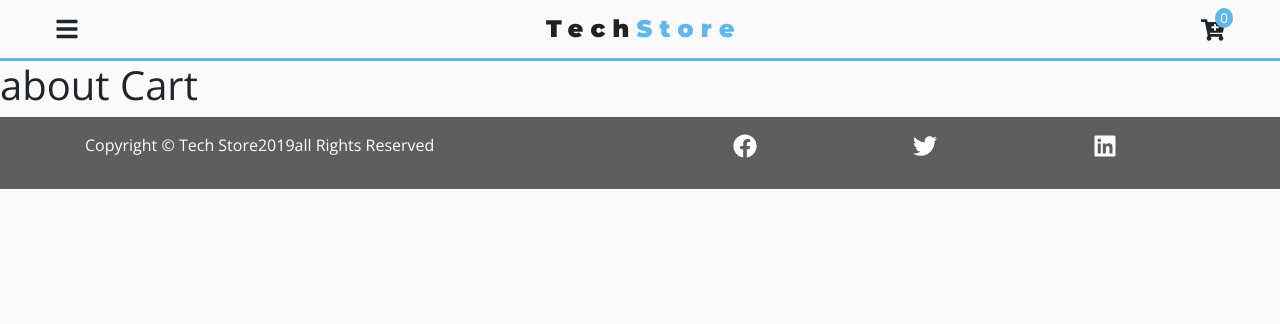
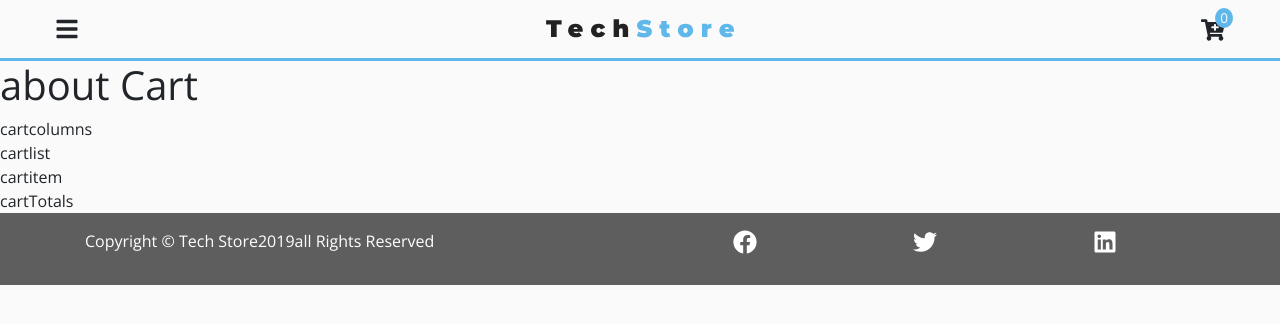
Before and after one commit to jpesg/react-tech-store-app, a React (Create React App) app: page /cart in a window 1280 px wide. Shown: the top 324 px of the page. Built offline with nearby package versions, Linux system fonts and the light colour scheme.

Commit message:
prepare files for cart component

```diff
--- /dev/null
+++ b/src/components/CartPage/Cart.js
@@ -0,0 +1,16 @@
+import React from "react";
+import Title from "../Title";
+
+import CartColumns from "./CartColumns";
+import CartList from "./CartList";
+import CartTotals from "./CartTotals";
+
+export default function Cart() {
+  return (
+    <div>
+      <CartColumns />
+      <CartList />
+      <CartTotals />
+    </div>
+  );
+}
--- /dev/null
+++ b/src/components/CartPage/CartColumns.js
@@ -0,0 +1,5 @@
+import React from "react";
+
+export default function CartColumns() {
+  return <div>cartcolumns</div>;
+}
--- /dev/null
+++ b/src/components/CartPage/CartItem.js
@@ -0,0 +1,5 @@
+import React from "react";
+
+export default function CartItem() {
+  return <div>cartitem</div>;
+}
--- /dev/null
+++ b/src/components/CartPage/CartList.js
@@ -0,0 +1,11 @@
+import React from "react";
+import CartItem from "./CartItem";
+
+export default function CartList() {
+  return (
+    <div>
+      cartlist
+      <CartItem />
+    </div>
+  );
+}
--- /dev/null
+++ b/src/components/CartPage/CartTotals.js
@@ -0,0 +1,5 @@
+import React from "react";
+
+export default function CartTotals() {
+  return <div>cartTotals</div>;
+}
--- /dev/null
+++ b/src/components/CartPage/package.json
@@ -0,0 +1,3 @@
+{
+  "main": "Cart.js"
+}
--- a/src/components/Footer.js
+++ b/src/components/Footer.js
@@ -43,7 +43,7 @@ const FooterWrapper = styled.footer`
     color: var(--mainWhite);
     transition: var(--mainTransition);
   }
-  .icon: hover {
+  .icon:hover {
     color: var(--primaryColor);
     cursor: pointer;
   }
--- a/src/pages/CartPage.js
+++ b/src/pages/CartPage.js
@@ -1,10 +1,11 @@
 import React, { Component } from "react";
-
+import Cart from "../components/CartPage";
 export default class CartPage extends Component {
   render() {
     return (
       <React.Fragment>
         <h1>about Cart</h1>
+        <Cart />
       </React.Fragment>
     );
   }
```
